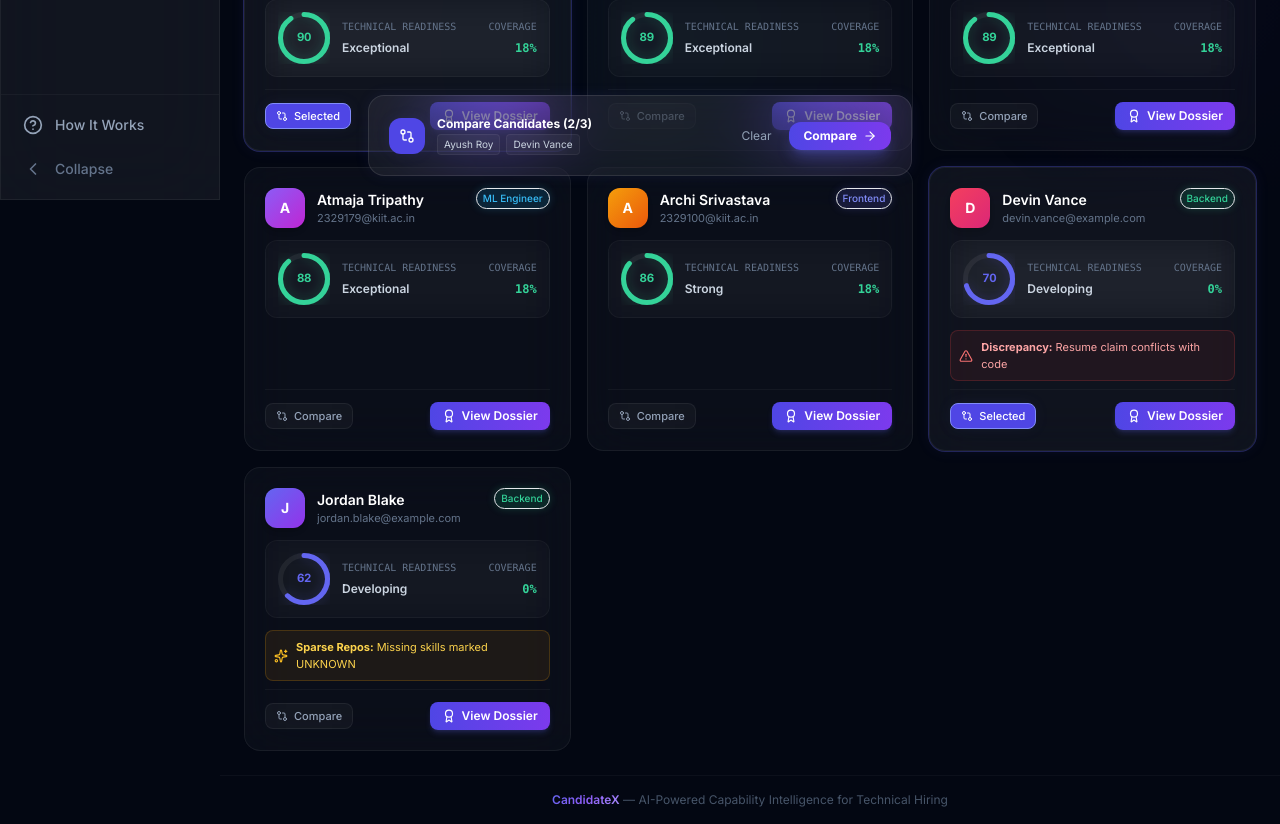
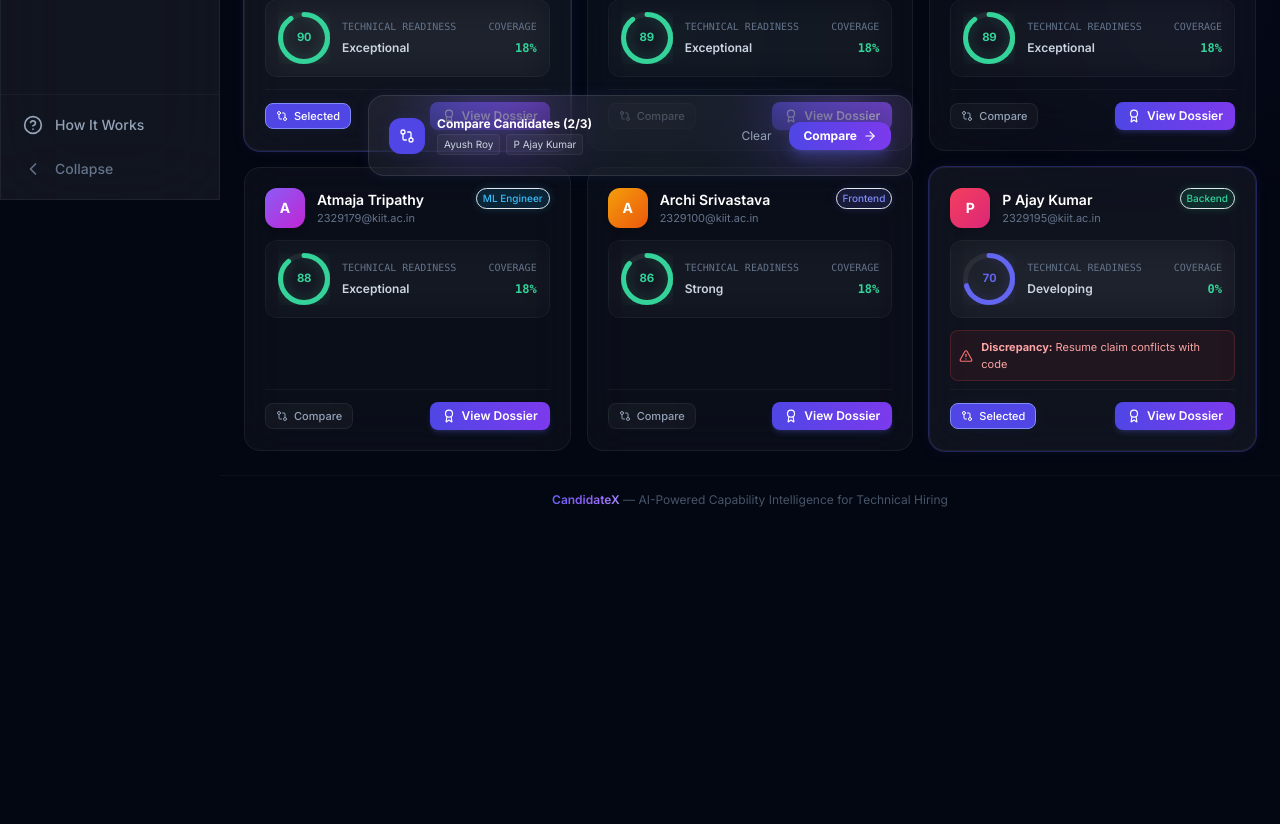
Before and after one commit to yorayriniwnl/CandidateX, a Next.js app in the folder apps/web/: page / in a window 1280 px wide. Shown: the part 600-1424 px from the top of the page. After the commit the page ends 1124 px from the top, so only its background shows below. Built offline with nearby package versions, Linux system fonts and the light colour scheme; no server answers.

Commit message:
feat(candidates): replace Devin Vance with P Ajay Kumar and remove Jordan Blake

```diff
--- a/apps/web/components/CandidateComparison.tsx
+++ b/apps/web/components/CandidateComparison.tsx
@@ -29,8 +29,7 @@ interface ComparisonSubject {
 
 const PRESET_COHORTS = [
   { id: '11111111-1111-1111-1111-111111111111', name: 'Ayush Roy', role: 'backend' },
-  { id: '77777777-7777-7777-7777-777777777777', name: 'Devin Vance', role: 'backend' },
-  { id: '66666666-6666-6666-6666-666666666666', name: 'Jordan Blake', role: 'backend' },
+  { id: '77777777-7777-7777-7777-777777777777', name: 'P Ajay Kumar', role: 'backend' },
   { id: '22222222-2222-2222-2222-222222222222', name: 'Archi Srivastava', role: 'frontend' },
   { id: '33333333-3333-3333-3333-333333333333', name: 'Atmaja Tripathy', role: 'ml_engineer' },
   { id: '44444444-4444-4444-4444-444444444444', name: 'Shreya', role: 'devops_cloud' },
@@ -127,7 +126,7 @@ export const CandidateComparison: React.FC<{
 
         // Custom adjustments per sample cohort to showcase comparison
         if (id === '77777777-7777-7777-7777-777777777777') {
-          // Devin Vance: lower coverage, contradiction flagged
+          // P Ajay Kumar: lower coverage, contradiction flagged
           mockCopy.rci = 69.8;
           mockCopy.coverage = 0.25;
           mockCopy.is_insufficient_evidence = true;
@@ -135,11 +134,6 @@ export const CandidateComparison: React.FC<{
             mockCopy.capability_conflicts.backend_engineering.contradiction_diagnostic = -0.42;
             mockCopy.capability_conflicts.backend_engineering.has_meaningful_conflict = true;
           }
-        } else if (id === '66666666-6666-6666-6666-666666666666') {
-          // Jordan Blake: junior, sparse
-          mockCopy.rci = 64.2;
-          mockCopy.coverage = 0.18;
-          mockCopy.is_insufficient_evidence = true;
         }
 
         loaded.push({ id, name, role, dossier: mockCopy });
--- a/apps/web/components/CandidateDirectory.tsx
+++ b/apps/web/components/CandidateDirectory.tsx
@@ -81,20 +81,9 @@ const FALLBACK_CANDIDATES: CandidateSummary[] = [
     created_at: new Date().toISOString(),
   },
   {
-    id: '66666666-6666-6666-6666-666666666666',
-    display_name: 'Jordan Blake',
-    primary_email: 'jordan.blake@example.com',
-    has_completed_dossier: true,
-    rci: 62.0,
-    coverage: 0.0,
-    role: 'backend',
-    has_meaningful_conflict: false,
-    created_at: new Date().toISOString(),
-  },
-  {
     id: '77777777-7777-7777-7777-777777777777',
-    display_name: 'Devin Vance',
-    primary_email: 'devin.vance@example.com',
+    display_name: 'P Ajay Kumar',
+    primary_email: '2329195@kiit.ac.in',
     has_completed_dossier: true,
     rci: 69.9,
     coverage: 0.0,
--- a/apps/web/components/CandidateIntakeForm.tsx
+++ b/apps/web/components/CandidateIntakeForm.tsx
@@ -94,32 +94,18 @@ const CANONICAL_PRESETS: CandidatePreset[] = [
     file: 'Shreshth_Nigam_Fullstack_CV.pdf',
   },
   {
-    id: '66666666-6666-6666-6666-666666666666',
-    name: 'Jordan Blake',
-    email: 'jordan.blake@example.com',
-    role: 'Backend (Junior)',
-    badge: 'Sparse Evidence',
-    badgeColor: 'bg-amber-500/20 text-amber-300 border-amber-500/30',
-    repos: [
-      'https://github.com/jordanblake-dev/mini-calculator-script',
-    ],
-    deployments: [],
-    skills: ['Python', 'Basic Scripting'],
-    file: 'Jordan_Blake_Junior_CV.pdf',
-  },
-  {
     id: '77777777-7777-7777-7777-777777777777',
-    name: 'Devin Vance',
-    email: 'devin.vance@example.com',
+    name: 'P Ajay Kumar',
+    email: '2329195@kiit.ac.in',
     role: 'Backend (Conflict Test)',
     badge: 'Contradiction Flag',
     badgeColor: 'bg-rose-500/20 text-rose-300 border-rose-500/30',
     repos: [
-      'https://github.com/devinvance-dev/distributed-order-service',
+      'https://github.com/pajaykumar-dev/distributed-order-service',
     ],
     deployments: [],
     skills: ['Python', 'Unindexed Database Claims', 'Microservices'],
-    file: 'Devin_Vance_CV.pdf',
+    file: 'P_Ajay_Kumar_CV.pdf',
   },
 ];
 
--- a/apps/web/components/EvaluationWizard.tsx
+++ b/apps/web/components/EvaluationWizard.tsx
@@ -72,21 +72,21 @@ const QUICK_DEMO_PROFILES: QuickDemoProfile[] = [
   },
   {
     id: '77777777-7777-7777-7777-777777777777',
-    name: 'Devin Vance',
+    name: 'P Ajay Kumar',
     role: 'backend',
     label: 'Backend Conflict Demo',
     badge: 'Contradiction Alert (D_k < 0)',
     variant: 'danger',
     manifest: {
       candidate_id: '77777777-7777-7777-7777-777777777777',
-      full_name: 'Devin Vance',
-      primary_email: 'devin.vance@example.com',
-      github_usernames: ['dvance-eng'],
+      full_name: 'P Ajay Kumar',
+      primary_email: '2329195@kiit.ac.in',
+      github_usernames: ['pajaykumar-dev'],
       github_repositories: [
-        'https://github.com/dvance-eng/toy-distributed-counter',
-        'https://github.com/dvance-eng/quick-rest-starter',
+        'https://github.com/pajaykumar-dev/toy-distributed-counter',
+        'https://github.com/pajaykumar-dev/quick-rest-starter',
       ],
-      deployment_urls: ['https://devinvance.dev'],
+      deployment_urls: ['https://pajaykumar.dev'],
       portfolio_urls: [],
       declared_skills: ['Distributed Systems', 'Kafka', 'Consensus Algorithms', 'Raft'],
       extraction_metadata: {},
--- a/apps/web/components/dossier/DossierHeader.tsx
+++ b/apps/web/components/dossier/DossierHeader.tsx
@@ -29,8 +29,7 @@ const CANONICAL_CANDIDATE_LIST = [
   { id: '33333333-3333-3333-3333-333333333333', name: 'Atmaja Tripathy', role: 'ML Engineer (Senior)' },
   { id: '44444444-4444-4444-4444-444444444444', name: 'Shreya', role: 'DevOps / SRE (Staff)' },
   { id: '55555555-5555-5555-5555-555555555555', name: 'Shreshth Nigam', role: 'Fullstack (Principal)' },
-  { id: '66666666-6666-6666-6666-666666666666', name: 'Jordan Blake', role: 'Backend (Junior)' },
-  { id: '77777777-7777-7777-7777-777777777777', name: 'Devin Vance', role: 'Backend (Discrepancy Demo)' },
+  { id: '77777777-7777-7777-7777-777777777777', name: 'P Ajay Kumar', role: 'Backend (Discrepancy Demo)' },
 ];
 
 export const DossierHeader: React.FC<{
```
Also changed, not shown: 1 other file (tests, documents, lock files or other folders).
